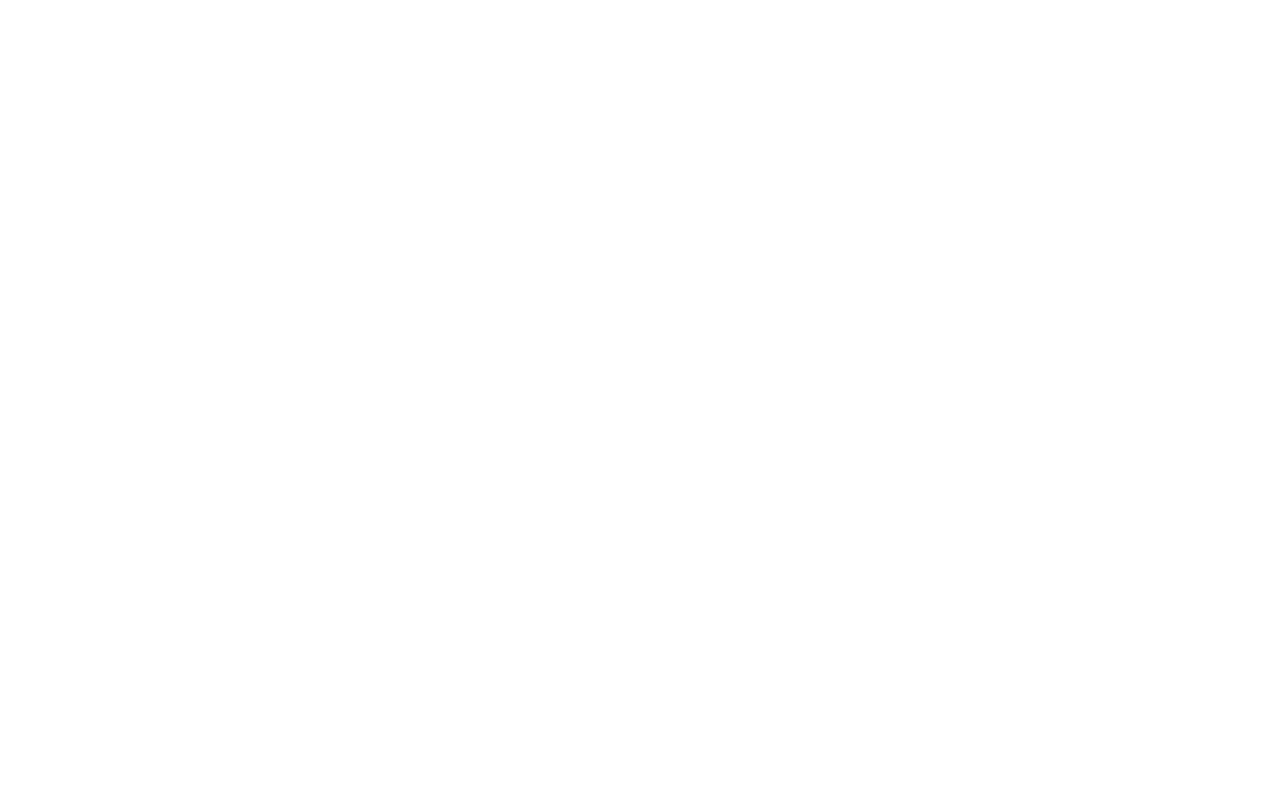
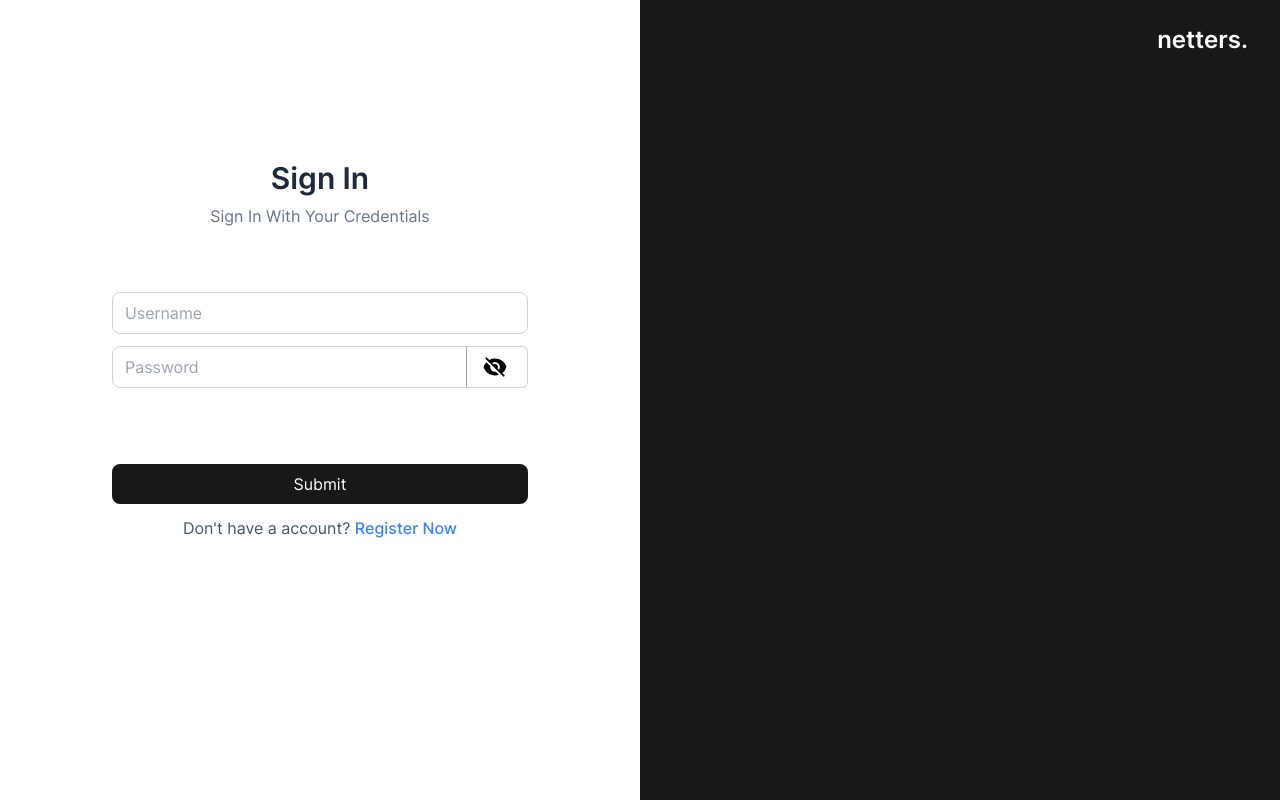
Before and after one commit to rajaabluu/netters, a React (Vite) app in the folder frontend/: page /auth/login in a window 1280 px wide. Before the commit this address had no page. Built offline with nearby package versions, Linux system fonts and the light colour scheme; no server answers.

Commit message:
add login

```diff
--- a/frontend/package.json
+++ b/frontend/package.json
@@ -11,9 +11,11 @@
   },
   "dependencies": {
     "@heroicons/react": "^2.1.5",
+    "axios": "^1.7.2",
     "clsx": "^2.1.1",
     "react": "^18.3.1",
     "react-dom": "^18.3.1",
+    "react-query": "^3.39.3",
     "react-router-dom": "^6.25.1"
   },
   "devDependencies": {
--- a/frontend/src/App.tsx
+++ b/frontend/src/App.tsx
@@ -2,16 +2,22 @@
 import { BrowserRouter, Route, Routes } from "react-router-dom";
 import Layout from "./pages/layout";
 import HomePage from "./pages";
+import LoginPage from "./pages/auth/login";
+import { QueryClient, QueryClientProvider } from "react-query";
 
 function App() {
+  const queryClient = new QueryClient();
   return (
+    <QueryClientProvider client={queryClient}>
       <BrowserRouter>
         <Routes>
+          <Route path="/auth/login" element={<LoginPage />} />
           <Route element={<Layout />}>
             <Route path="/" element={<HomePage />} />
           </Route>
         </Routes>
       </BrowserRouter>
+    </QueryClientProvider>
   );
 }
 
--- /dev/null
+++ b/frontend/src/api/config.ts
@@ -0,0 +1,10 @@
+import axios from "axios";
+import setupInterceptors from "./interceptor";
+
+const api = axios.create({
+  baseURL: import.meta.env.VITE_API_BASE_URL,
+});
+
+setupInterceptors(api);
+
+export default api;
--- /dev/null
+++ b/frontend/src/api/interceptor.ts
@@ -0,0 +1,17 @@
+import { AxiosInstance, InternalAxiosRequestConfig } from "axios";
+
+const setupInterceptors = (api: AxiosInstance) => {
+  api.interceptors.request.use(
+    (config: InternalAxiosRequestConfig<any>) => {
+      let access_token = localStorage.getItem("token");
+      if (!!access_token) {
+        config.headers.Authorization = `Bearer ${access_token}`;
+      }
+
+      return config;
+    },
+    (err) => Promise.reject(err)
+  );
+};
+
+export default setupInterceptors;
--- /dev/null
+++ b/frontend/src/components/forms/input.tsx
@@ -0,0 +1,38 @@
+import clsx from "clsx";
+import { ReactNode } from "react";
+
+export default function Input({
+  onChange,
+  placeholder,
+  name,
+  value,
+  className,
+  children,
+  type,
+}: {
+  onChange: (e: any) => void;
+  placeholder: string;
+  name: string;
+  className?: string;
+  value: string;
+  type: any;
+  children?: ReactNode;
+}) {
+  return (
+    <div className="relative">
+      <input
+        onChange={onChange}
+        placeholder={placeholder}
+        name={name}
+        id={name}
+        value={value}
+        type={type}
+        className={clsx(
+          "w-full px-3 py-2 rounded-lg border border-slate-300",
+          className
+        )}
+      />
+      {children}
+    </div>
+  );
+}
--- a/frontend/src/index.css
+++ b/frontend/src/index.css
@@ -5,3 +5,7 @@
 * {
   font-family: "Inter", sans-serif;
 }
+
+input {
+  @apply focus:outline-none;
+}
--- /dev/null
+++ b/frontend/src/pages/auth/login/index.tsx
@@ -0,0 +1,97 @@
+import { useEffect, useState } from "react";
+import { Link } from "react-router-dom";
+import Input from "../../../components/forms/input";
+import { EyeIcon, EyeSlashIcon } from "@heroicons/react/20/solid";
+import { useMutation } from "react-query";
+import api from "../../../api/config";
+
+export default function LoginPage() {
+  const forms = [
+    { label: "Username", name: "username", type: "text" },
+    { label: "Password", name: "password", type: "password" },
+  ];
+
+  const [credentials, setCredentials] = useState<Record<string, any>>({
+    email: "",
+    password: "",
+  });
+
+  const [hidePassword, setHidePassword] = useState(true);
+
+  const handleChange = (e: any) =>
+    setCredentials((data) => ({ ...data, [e.target.id]: e.target.value }));
+
+  const { mutate: loginHandler } = useMutation({
+    mutationFn: async (e: any) => {
+      e.preventDefault();
+      const res = await api.post("/auth/login");
+      if (res.status == 200) {
+        console.log(res.data);
+      }
+    },
+  });
+
+  return (
+    <div className="py-8 px-8 md:p-0 min-h-screen flex flex-col sm:px-16 md:flex-row">
+      <div className="flex flex-col h-full flex-grow md:flex-grow-0 text-center items-center md:w-4/6 lg:w-1/2 md:px-16">
+        <h1 className="font-semibold text-slate-800 text-3xl mt-32 md:mt-40">
+          Sign In{" "}
+        </h1>
+        <p className="text-slate-500 mt-2">Sign In With Your Credentials</p>
+        <form
+          onSubmit={loginHandler}
+          className="flex flex-col flex-grow pt-16 gap-3 w-full sm:px-12 md:px-0 lg:px-4 xl:px-12"
+        >
+          {forms.map((form, i) => (
+            <Input
+              name={form.name}
+              value={credentials.name}
+              type={
+                form.name == "password"
+                  ? hidePassword
+                    ? form.type
+                    : "text"
+                  : form.type
+              }
+              key={i}
+              placeholder={form.label}
+              onChange={handleChange}
+            >
+              {form.name == "password" && (
+                <div className="flex absolute border border-l-0 border-slate-300 rounded-r-md right-0 -translate-y-1/2 top-1/2 z-[2] h-full items-center pl-3 pr-4 bg-white">
+                  <span
+                    onClick={() => setHidePassword((h) => !h)}
+                    className="p-1 h-full flex items-center pl-4 border-l border-slate-400 "
+                  >
+                    {hidePassword ? (
+                      <EyeSlashIcon className="size-6" />
+                    ) : (
+                      <EyeIcon className="size-6" />
+                    )}
+                  </span>
+                </div>
+              )}
+            </Input>
+          ))}
+          <button
+            type="submit"
+            className="px-4 py-2 bg-[#18181B] text-white rounded-lg mt-16 "
+          >
+            Submit
+          </button>
+          <p className="text-slate-600">
+            Don't have a account?{" "}
+            <Link to={"/auth/register"} className="text-blue-500 font-medium">
+              Register Now
+            </Link>{" "}
+          </p>
+        </form>
+      </div>
+      <div className="max-md:hidden flex flex-col flex-grow items-end justify-between bg-[#18181B] px-8 py-6">
+        <h1 className="text-white font-semibold text-2xl text-end max-lg:hidden">
+          netters.
+        </h1>
+      </div>
+    </div>
+  );
+}
--- a/frontend/src/pages/index.tsx
+++ b/frontend/src/pages/index.tsx
@@ -6,7 +6,7 @@
 
   return (
     <div>
-      <div className="flex *:w-1/2 text-center py-4 sm:py-5 text-neutral-600 border-b border-b-slate-300 sticky top-0 *:cursor-pointer">
+      <div className="flex *:w-1/2 text-center py-4 sm:py-5 text-neutral-600 border-b border-b-slate-300 sticky top-0 *:cursor-pointer max-md:text-sm">
         <span onClick={() => setType("all")}>For You</span>
         <span onClick={() => setType("following")}>Following</span>
         <span
@@ -15,7 +15,7 @@
             type == "following" && "translate-x-full"
           )}
         >
-          <div className="bg-black py-[0.1rem] sm:py-[0.13rem] rounded-full w-full"></div>
+          <div className="bg-black py-[0.1rem] sm:py-[0.10rem] rounded-full w-full"></div>
         </span>
       </div>
     </div>
```
Also changed, not shown: frontend/src/pages/layout.tsx (+25 -15 lines), 1 other file (tests, documents, lock files or other folders). Lines whose indentation alone changed are shown as unchanged.
